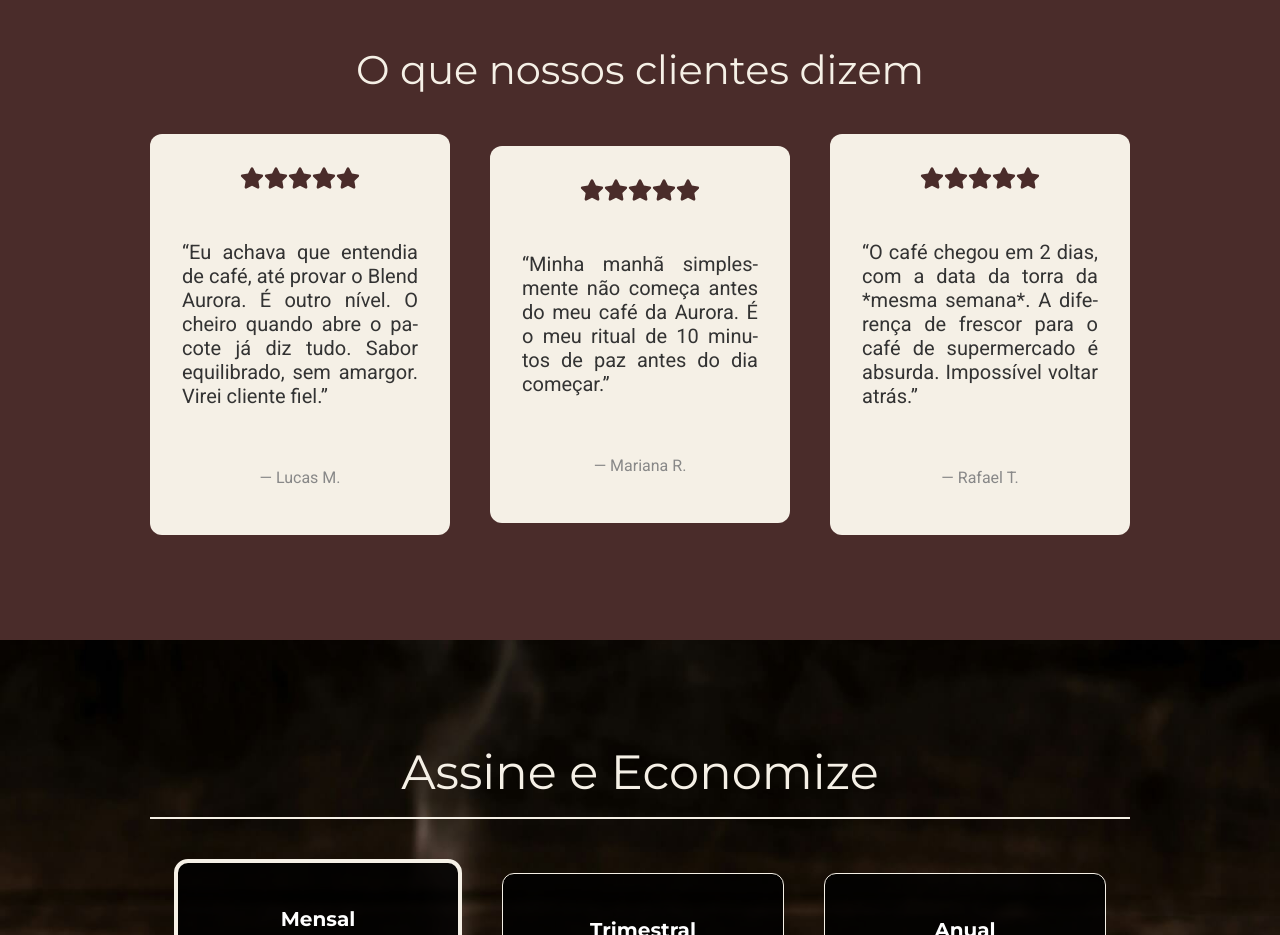
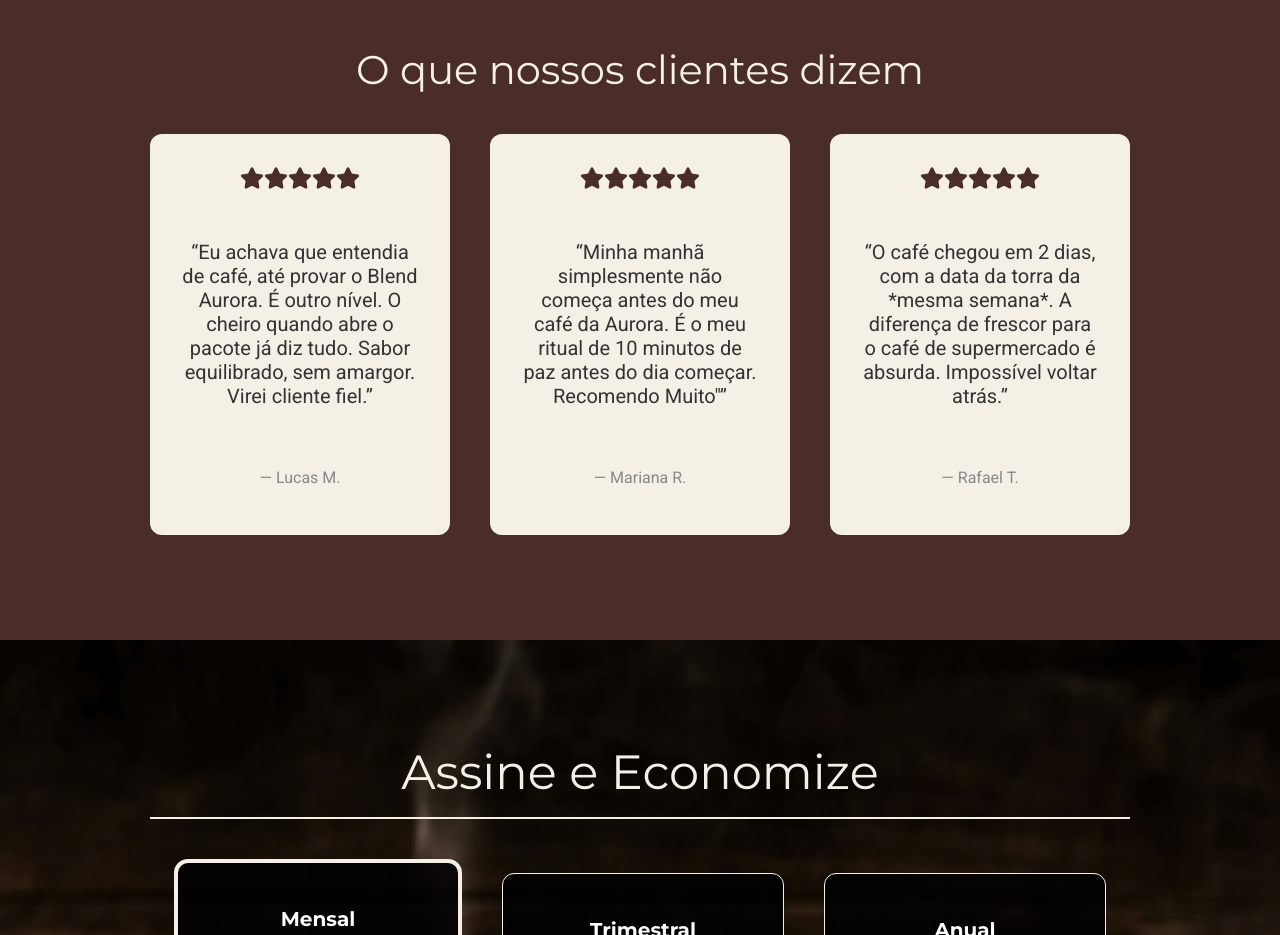
Before and after one commit to thiagoribeiro21/aurora-ecommerce, a React (Vite) app: page / in a window 1280 px wide. Shown: the part 1800-2735 px from the top of the page. Built offline with nearby package versions, Linux system fonts and the light colour scheme; no server answers.

Commit message:
Atualizando depoimentos

```diff
--- a/src/components/Testimonials/Testimonials.tsx
+++ b/src/components/Testimonials/Testimonials.tsx
@@ -25,7 +25,7 @@ const testimonialsData = [
     id: 2,
     stars: 5,
     quote:
-      'Minha manhã simplesmente não começa antes do meu café da Aurora. É o meu ritual de 10 minutos de paz antes do dia começar.',
+      'Minha manhã simplesmente não começa antes do meu café da Aurora. É o meu ritual de 10 minutos de paz antes do dia começar. Recomendo Muito"',
     author: 'Mariana R.',
   },
   {
--- a/src/components/Testimonials/styled.ts
+++ b/src/components/Testimonials/styled.ts
@@ -54,9 +54,7 @@ export const TestimonialCard = styled.div`
   padding: 3rem;
   width: 50%;
   padding-bottom: 3rem;
-  text-align: justify;
-  hyphens: auto;
-  /* text-align: center; */
+  text-align: center;
   @media (min-width: 1024px) {
     padding: 2rem;
     flex: 1;
```
